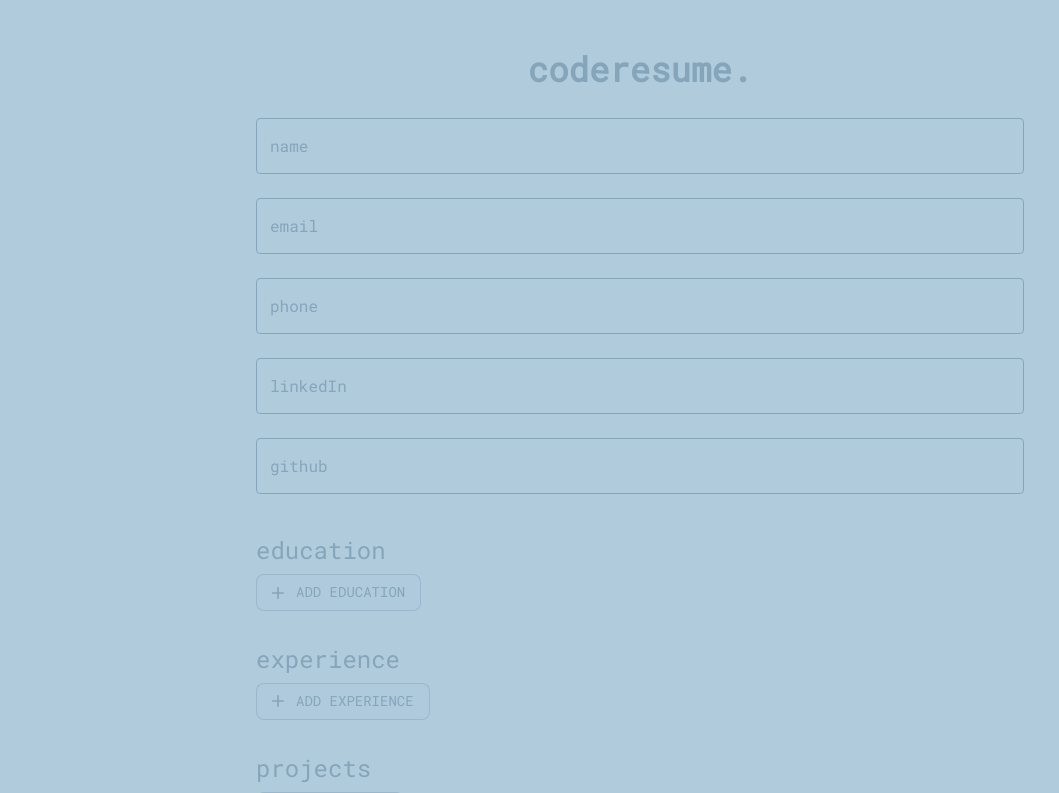
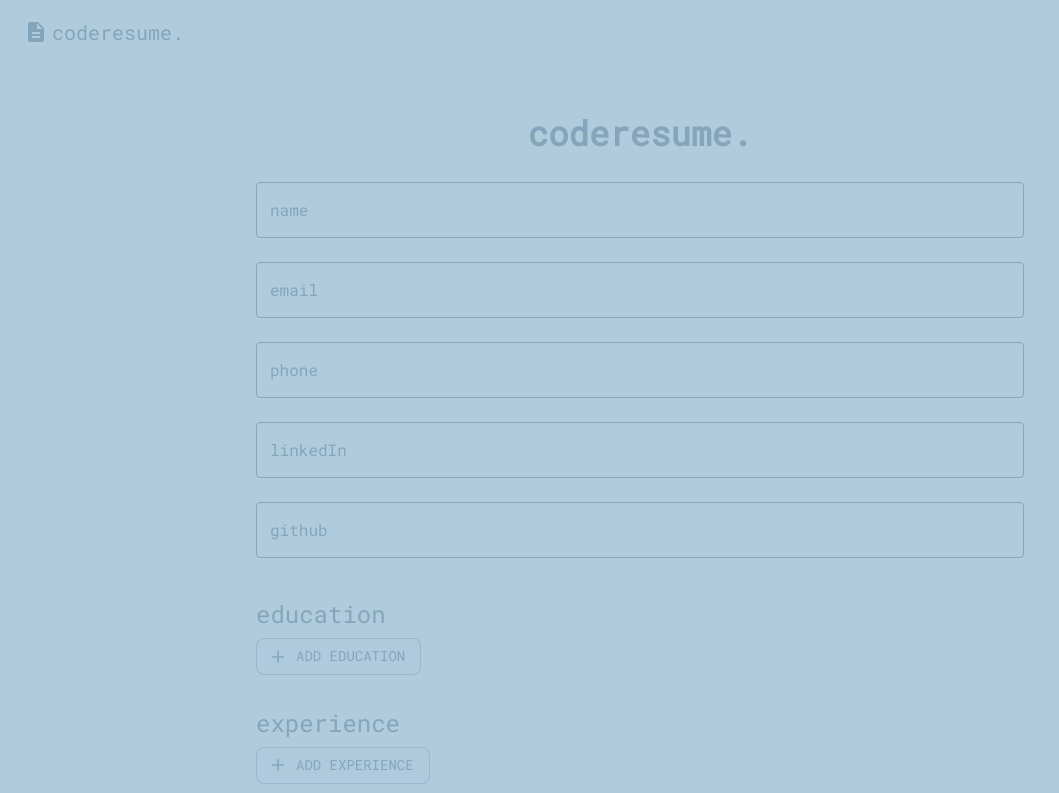
Before and after one commit to habid22/my-resume-generator, a Next.js app: page / in a window 1280 px wide. Shown: the top 793 px of the page, without its empty margins (0-1059 px from the left). Built offline with nearby package versions, Linux system fonts and the light colour scheme.

Commit message:
chore: Update landing page with AppBar and Toolbar

```diff
--- a/pages/_app.js
+++ b/pages/_app.js
@@ -1,3 +1,5 @@
+import { AppBar, Toolbar, Typography } from '@mui/material';
+import { Description as ResumeIcon } from '@mui/icons-material'; // Import the resume-like icon
 import { createTheme, ThemeProvider } from '@mui/material/styles';
 import CssBaseline from '@mui/material/CssBaseline';
 import '@fontsource/roboto-mono/400.css';  // Import Roboto Mono font
@@ -18,8 +20,8 @@ const theme = createTheme({
       paper: '#ffffff', // Use white for cards and other paper elements for contrast
     },
     text: {
-      primary: '#85a5bb', // A dark color for text to ensure good contrast
-      secondary: '#85a5bb', // Slightly lighter color for secondary text
+      primary: '#85a5bb', // Primary color for text
+      secondary: '#85a5bb', // Secondary color for text
     },
   },
   components: {
@@ -30,7 +32,7 @@ const theme = createTheme({
           backgroundColor: '#afcadc',
           color: '#85a5bb',
           '&:hover': {
-            backgroundColor: '#afcadc', // Darken slightly on hover
+            backgroundColor: '#afcadc', // Maintain same color on hover
           },
         },
       },
@@ -65,6 +67,14 @@ export default function MyApp({ Component, pageProps }) {
   return (
     <ThemeProvider theme={theme}>
       <CssBaseline />
+      <AppBar position="static" color="transparent" elevation={0} sx={{ mb: 4 }}>
+        <Toolbar>
+          <ResumeIcon sx={{ mr: 0.5, color: theme.palette.text.primary }} />
+          <Typography variant="h6" color="text.primary">
+          coderesume.
+          </Typography>
+        </Toolbar>
+      </AppBar>
       <Component {...pageProps} />
     </ThemeProvider>
   );
```
